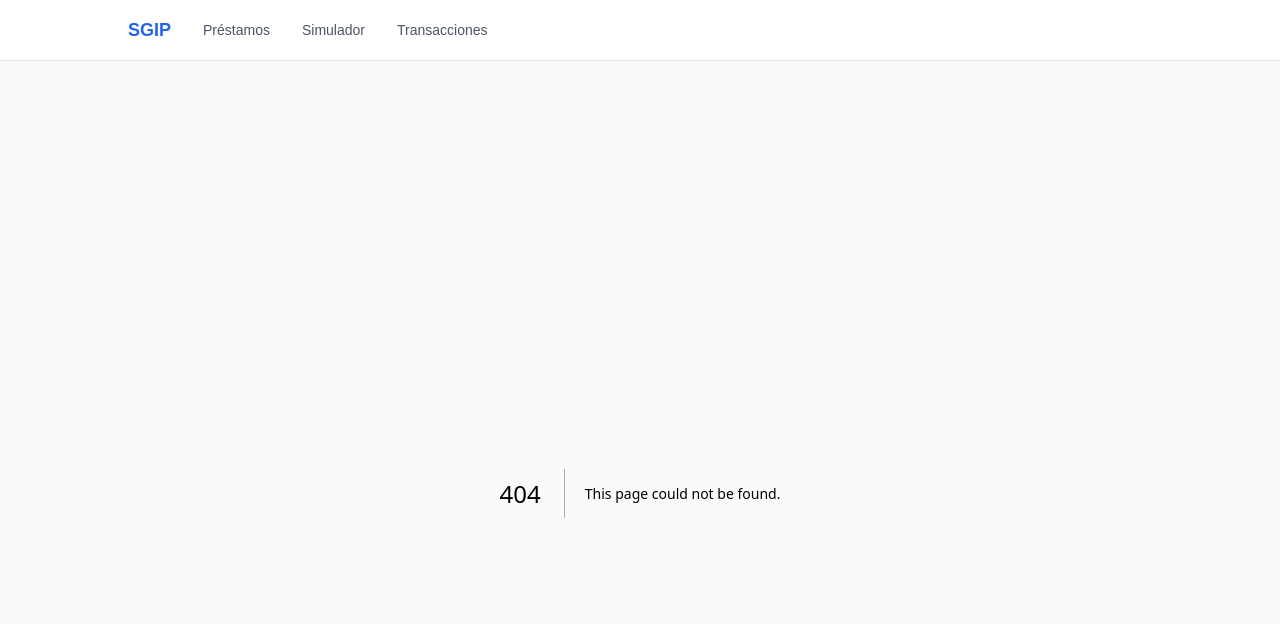
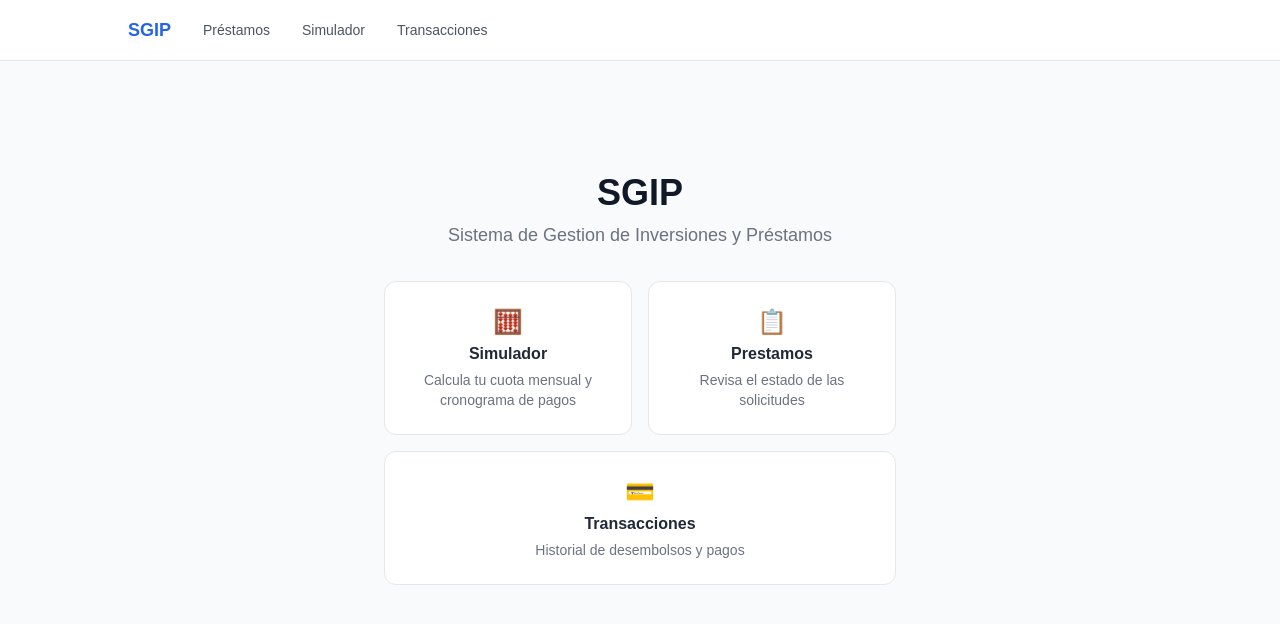
Before and after one commit to skeytor/SEGIP-Challenge, a Next.js app in the folder frontend/: page / in a window 1280 px wide. Before the commit this address had no page. Shown: the top 624 px of the page. Built offline with nearby package versions, Linux system fonts and the light colour scheme.

Commit message:
Add home page with navigation links to simulator and loans

```diff
--- /dev/null
+++ b/frontend/app/page.tsx
@@ -0,0 +1,49 @@
+import Link from "next/link";
+
+export default function Home() {
+  return (
+    <div className="flex flex-col items-center justify-center py-20 gap-8 text-center">
+      <div>
+        <h1 className="text-4xl font-bold text-gray-900">SGIP</h1>
+        <p className="mt-2 text-gray-500 text-lg">
+          Sistema de Gestion de Inversiones y Préstamos
+        </p>
+      </div>
+
+      <div className="grid grid-cols-1 sm:grid-cols-2 gap-4 w-full max-w-lg">
+        <Link
+          href="/loans/simulate"
+          className="flex flex-col gap-1 p-6 bg-white rounded-xl border border-gray-200 hover:border-blue-400 hover:shadow-sm transition-all"
+        >
+          <span className="text-2xl">🧮</span>
+          <span className="font-semibold text-gray-800">Simulador</span>
+          <span className="text-sm text-gray-500">
+            Calcula tu cuota mensual y cronograma de pagos
+          </span>
+        </Link>
+
+        <Link
+          href="/loans"
+          className="flex flex-col gap-1 p-6 bg-white rounded-xl border border-gray-200 hover:border-blue-400 hover:shadow-sm transition-all"
+        >
+          <span className="text-2xl">📋</span>
+          <span className="font-semibold text-gray-800">Prestamos</span>
+          <span className="text-sm text-gray-500">
+            Revisa el estado de las solicitudes
+          </span>
+        </Link>
+
+        <Link
+          href="/transactions"
+          className="flex flex-col gap-1 p-6 bg-white rounded-xl border border-gray-200 hover:border-blue-400 hover:shadow-sm transition-all sm:col-span-2"
+        >
+          <span className="text-2xl">💳</span>
+          <span className="font-semibold text-gray-800">Transacciones</span>
+          <span className="text-sm text-gray-500">
+            Historial de desembolsos y pagos
+          </span>
+        </Link>
+      </div>
+    </div>
+  );
+}
```
